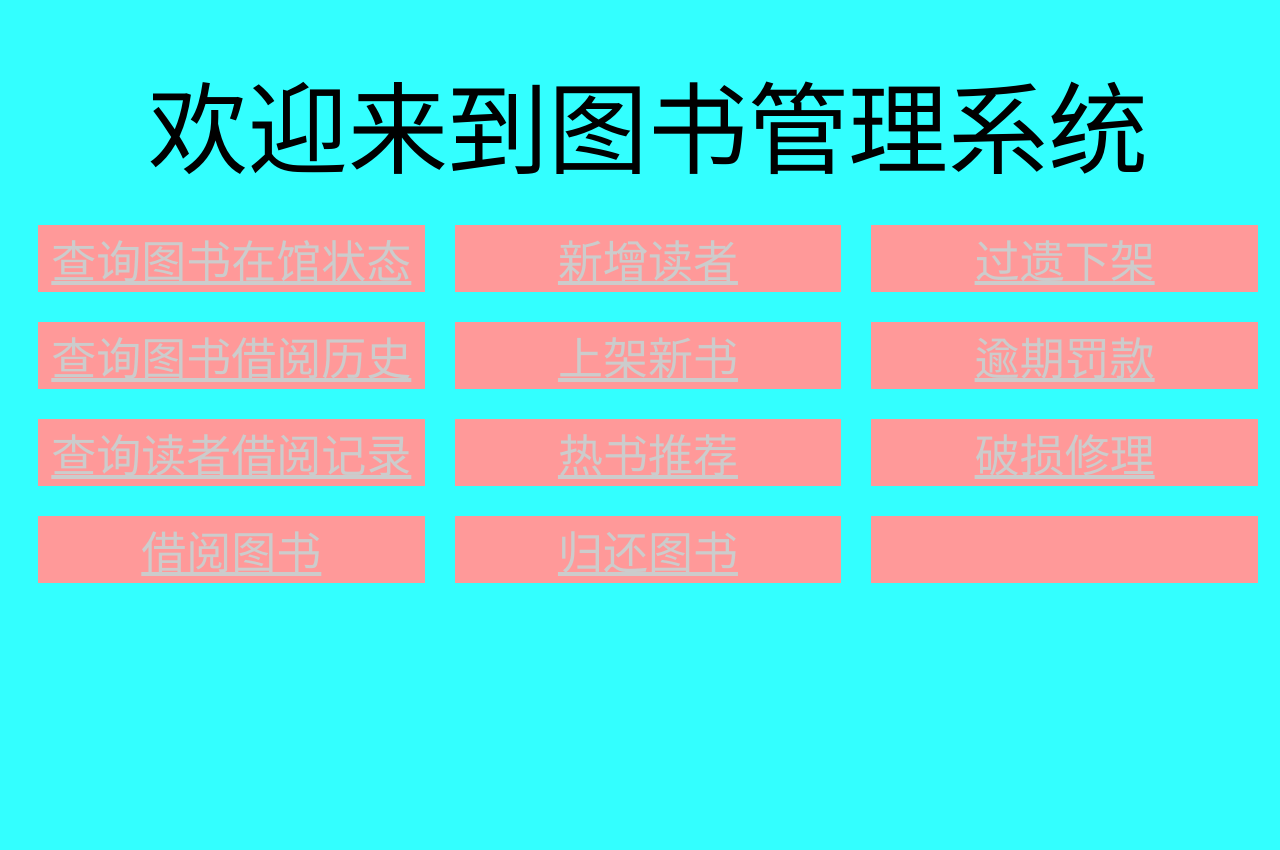
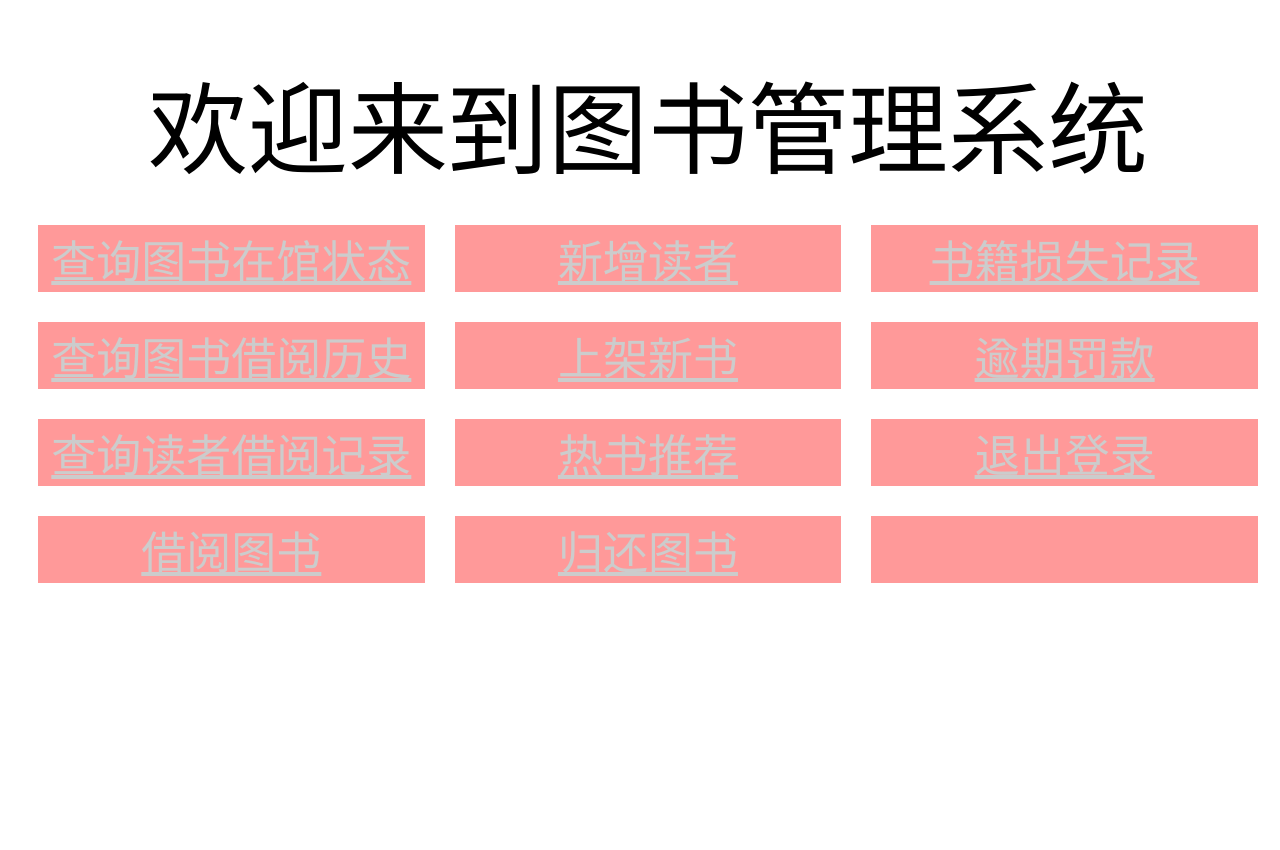
Before and after one commit to Chandler-Bang/library-organization, a PHP site: page /main.php in a window 1280 px wide. Run offline with PHP 8.4, Linux system fonts and the light colour scheme.

Commit message:
修改主页，保证能进入每个界面

```diff
--- a/Bborr_history.php
+++ b/Bborr_history.php
@@ -48,4 +48,3 @@
 </body>
 
 </html>
-<?php
--- a/Rborr_history.php
+++ b/Rborr_history.php
@@ -49,4 +49,3 @@
 </body>
 
 </html>
-<?php
--- a/main.php
+++ b/main.php
@@ -17,7 +17,7 @@
 	{
      width:100%;
      height:100%;
-	 background-color:#33ffff;
+	 background-color:white;
 	}
 
 
@@ -77,10 +77,10 @@
 <div class="head">欢迎来到图书管理系统</div>
 <div style="text-align:center;">
 <table class="tablepos" cellspacing="30px" align="center" style="margin:0px auto;">
-<tr style="background-color:#ff9999">  <td align="center"> <a href="inlib" >查询图书在馆状态</a> </td>  <td align="center"><a href="addreader.php">新增读者</a></td>  <td align="center"><a href="xiajia.php">过遗下架</a></td>  </tr>
-<tr style="background-color:#ff9999">  <td align="center"> <a href="bookhis.php">查询图书借阅历史</a></td>  <td align="center"><a href="addbook.php">上架新书</a></td>  <td align="center"><a href="fine.php">逾期罚款</a></td>  </tr>
-<tr style="background-color:#ff9999">  <td align="center"> <a href="readerhis.php">查询读者借阅记录</a></td>  <td align="center"><a href="recommend.php">热书推荐</a></td>  <td align="center"><a href="xiuli.php">破损修理</a></td>  </tr>
-<tr style="background-color:#ff9999">  <td align="center"> <a href="borrow.php">借阅图书</a></td>  <td align="center"><a href="back.php">归还图书</a></td><td></td></tr>
+<tr style="background-color:#ff9999">  <td align="center"> <a href="Bstate.php" >查询图书在馆状态</a> </td>  <td align="center"><a href="readerins.php">新增读者</a></td>  <td align="center"><a href="bkloss.php">书籍损失记录</a></td>  </tr>
+<tr style="background-color:#ff9999">  <td align="center"> <a href="Bborr_history.php">查询图书借阅历史</a></td>  <td align="center"><a href="addnewbook.php">上架新书</a></td>  <td align="center"><a href="fine.php">逾期罚款</a></td>  </tr>
+<tr style="background-color:#ff9999">  <td align="center"> <a href="Rborr_history.php">查询读者借阅记录</a></td>  <td align="center"><a href="recommend.php">热书推荐</a></td>  <td align="center"><a href="index.php">退出登录</a></td>  </tr>
+<tr style="background-color:#ff9999">  <td align="center"> <a href="borrowpage.php">借阅图书</a></td>  <td align="center"><a href="returnpage.php">归还图书</a></td><td></td></tr>
 </table>
 
 </div>
--- a/recommend_backend.php
+++ b/recommend_backend.php
@@ -29,7 +29,7 @@ if($res=mysqli_query($conn,$str))
 
 echo "</table>";
 // 表格输出完毕
-echo "<a href='recommend.php' target='recommend01.php'>返回上一页面</a></br>";
-echo "<a href='main.php' target='recommend01.php'>返回主页面</a></br>";
+echo "<a href='recommend.php' target='recommend_backend.php'>返回上一页面</a></br>";
+echo "<a href='main.php' target='recommend_backend.php'>返回主页面</a></br>";
 mysqli_close($conn);  //还差美化界面 -> TODO: 等测试阶段进行
 ?>
```
